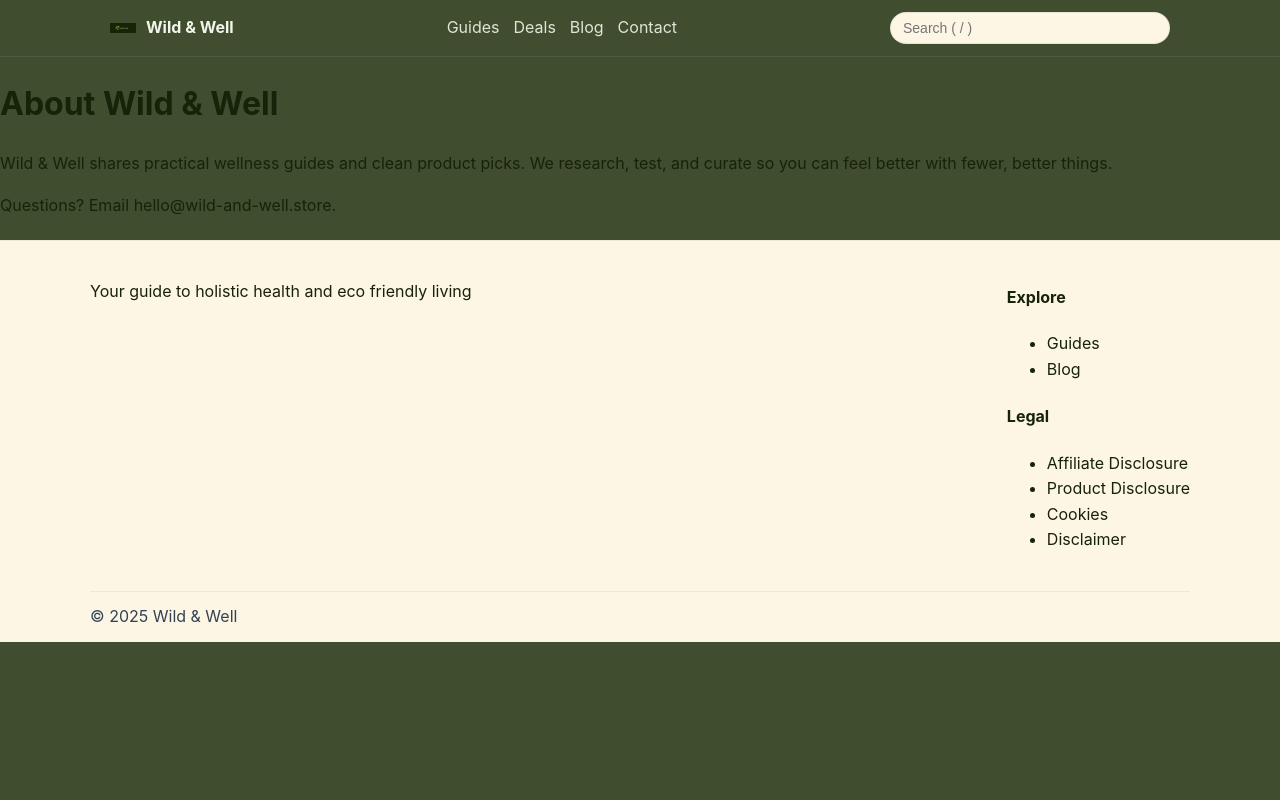
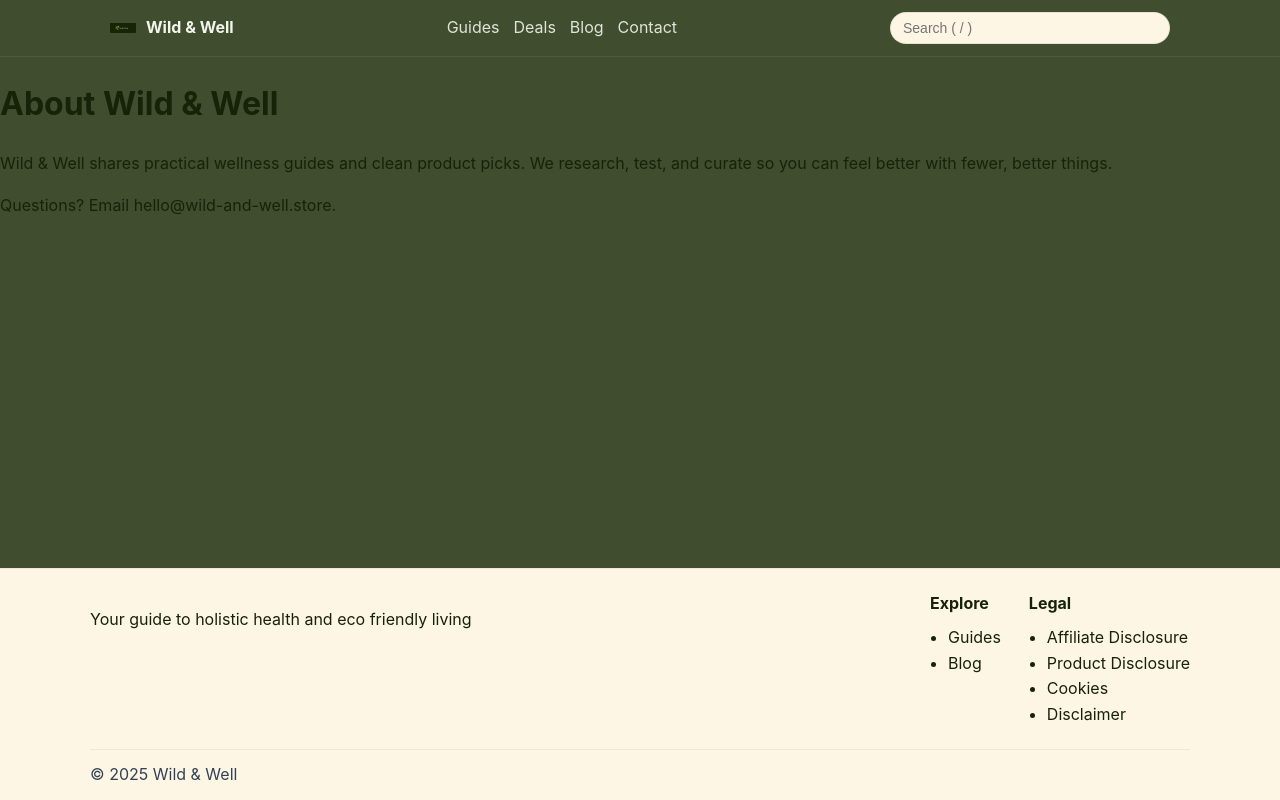
Before and after one commit to dariosandison/Eco---Holistic, a Next.js app: page /about in a window 1280 px wide. Built offline with nearby package versions, Linux system fonts and the light colour scheme.

Commit message:
Update globals.css

```diff
--- a/styles/globals.css
+++ b/styles/globals.css
@@ -1,4 +1,4 @@
-/* styles/globals.css — REPLACE file with this version */
+/* styles/globals.css — FULL SWAP */
 
 /* Reset / base */
 *,*::before,*::after{box-sizing:border-box}
@@ -23,7 +23,7 @@ body{
 a{color:var(--olive-950);text-decoration:none}
 a:hover{text-decoration:underline}
 
-/* Container */
+/* Layout container */
 .container{
   width:100%;
   max-width:1100px;
@@ -32,6 +32,10 @@ a:hover{text-decoration:underline}
   padding-left:20px;
   padding-right:20px;
 }
+
+/* Sticky-footer layout */
+.page-shell{ min-height:100vh; display:flex; flex-direction:column }
+.page-main{ flex:1 0 auto }
 
 /* Header */
 .site-header{
@@ -71,6 +75,7 @@ a:hover{text-decoration:underline}
 }
 .hero-inner{display:flex;flex-direction:column;align-items:center;text-align:center}
 .hero-logo{width:100%;max-width:920px;border-radius:12px;display:block}
+.hero-logo--svg{max-width:520px;width:clamp(220px,50vw,520px);height:auto} /* compact SVG */
 .hero-slogan{margin:12px 0 0;font-size:18px;color:var(--olive-900)}
 .cta-row{display:flex;gap:10px;justify-content:center;margin-top:12px}
 .btn{display:inline-flex;align-items:center;justify-content:center;padding:10px 16px;border-radius:14px;font-weight:600;border:1px solid transparent}
@@ -98,7 +103,36 @@ a:hover{text-decoration:underline}
 .card h3{margin:0 0 6px;font-size:18px;line-height:1.25}
 .card-img{width:100%;height:auto;border-radius:12px;margin-bottom:10px}
 
-/* Footer */
-.site-footer{background:var(--cream);margin-top:22px;border-top:1px solid rgba(0,0,0,.06)}
-.footer-inner{display:flex;gap:20px;justify-content:space-between;flex-wrap:wrap;padding:22px 0}
-.footer-bottom{border-top:1px solid rgba(0,0,0,.06);padding:12px 0;color:#334155}
+/* Footer — clean, no images; sticks to bottom on short pages */
+.site-footer{
+  background: var(--cream);
+  background-image: none !important; /* hard stop for any bg image */
+  margin-top: 22px;
+  border-top: 1px solid rgba(0,0,0,.06);
+  position: static; /* not fixed overlay */
+}
+.footer-inner{
+  display:flex; gap:20px; justify-content:space-between; flex-wrap:wrap;
+  padding:22px 0;
+}
+.footer-columns{ display:flex; gap:28px; flex-wrap:wrap }
+.footer-columns h4{ margin:0 0 8px; font-weight:700 }
+.footer-columns ul{ margin:0; padding-left:18px }
+.footer-bottom{
+  border-top:1px solid rgba(0,0,0,.06);
+  padding:12px 0; color:#334155;
+}
+
+/* Kill any stray bottom images/pseudo elements from old styles */
+body, main, footer { background-image: none !important; }
+.site-footer::before, .site-footer::after { content: none !important; }
+
+/* Ensure no newsletter bar blocks the footer */
+.newsletter-bar, .newsletter, [data-newsletter-bar]{
+  position: static !important;
+  bottom: auto !important;
+  inset: auto !important;
+  width: auto !important;
+  max-width: none !important;
+  box-shadow: none !important;
+}
```
